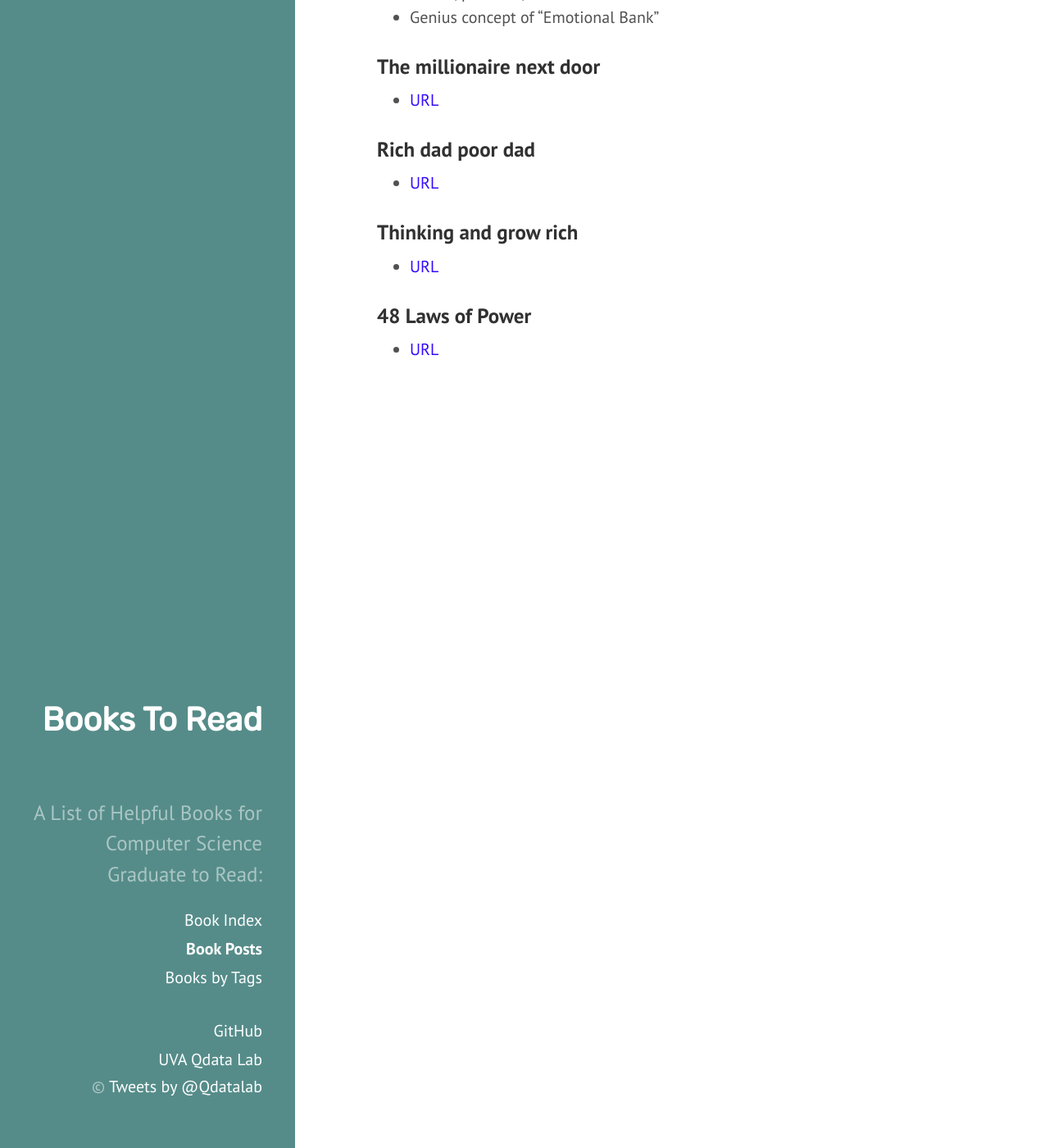
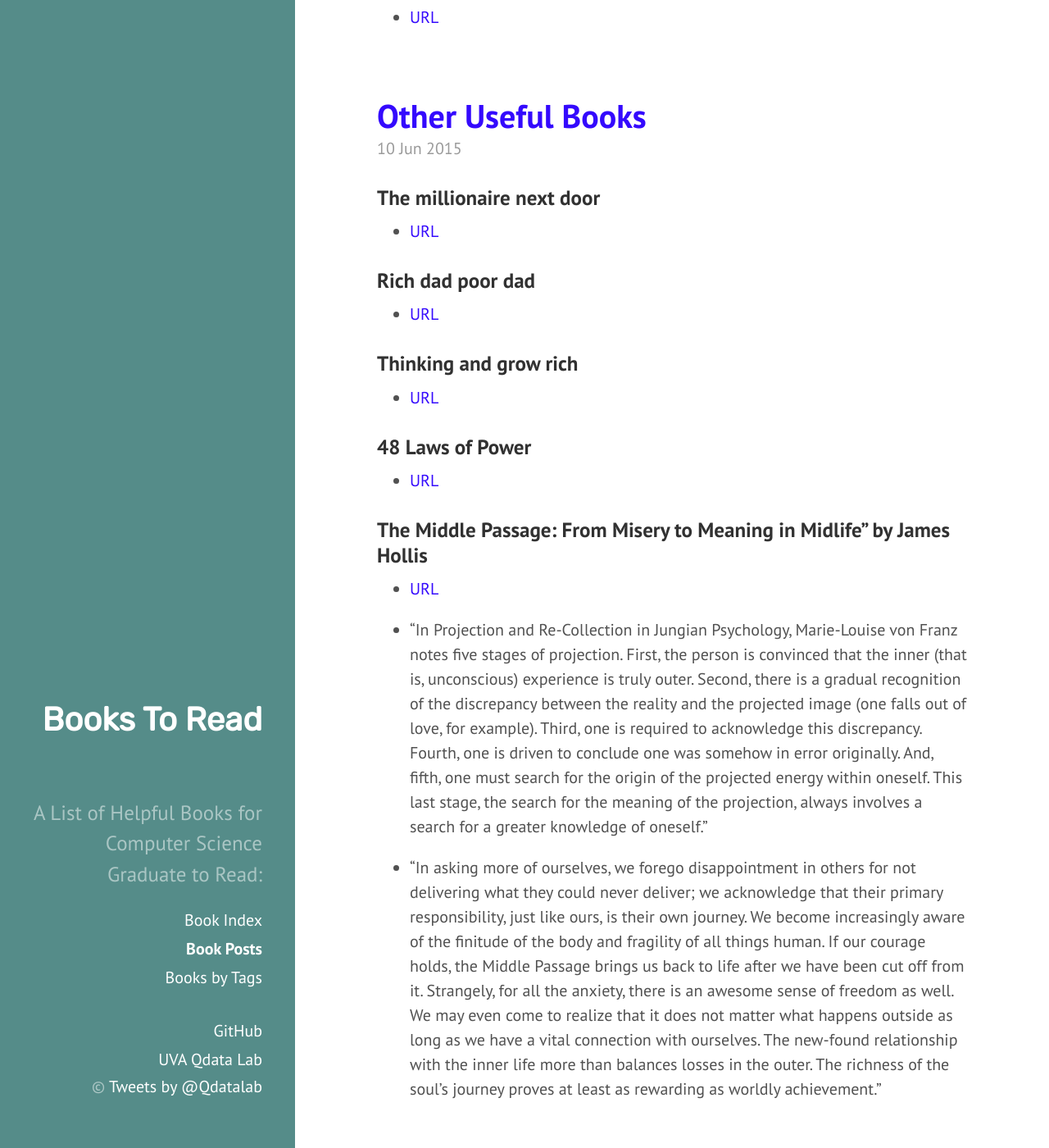
Before and after one commit to qiyanjun/books2read, a Jekyll site: the page built from blog.md, in a window 1280 px wide and 1400 px high, scrolled down 10663 px. Shown: the whole window at 82% size. Built offline with Jekyll 4.4.1, drawn with Linux system fonts in a browser that asks for light colours; some of the changed text lies outside the part shown.

Commit message:
Reorganize a few family books into a new post

```diff
--- a/_posts/2015-06-10-OtherBooks.md
+++ b/_posts/2015-06-10-OtherBooks.md
@@ -5,37 +5,6 @@
 - Useful-Other
 ---
 
-
-### How to Raise an Adult: Break Free of the Overparenting Trap and Prepare Your Kid for Success
-
-- [URL](https://www.amazon.com/How-Raise-Adult-Overparenting-Prepare/dp/1250093635/ref=tmm_pap_swatch_0?_encoding=UTF8&qid=1497746888&sr=1-1)
-- Mentoring has a close connection to raising up children. I like this  book which gave me  many insights about mentoring.
-
-### Wonder:
-
-- [URL](https://smile.amazon.com/dp/B0051ANPZQ/ref=smi_www_rco2_go_smi_g2609328962?_encoding=UTF8&btkr=1&ie=UTF8)
-- A wonderful children book. Touching, moving and encouraging.
-
-### The-Namesake
-- [URL](https://www.amazon.com/Namesake-Novel-Jhumpa-Lahiri/dp/0618485228/ref=tmm_pap_swatch_0?_encoding=UTF8&qid=1497747102&sr=1-1)
-- Touching, powerful, and a must-read for the first-generation immigrant Family
-
-### Battle Hymn of the Tiger Mother
-
-- [URL](https://www.amazon.com/Battle-Hymn-Tiger-Mother-Chua/dp/0143120581)
-- Funny, powerful and an eye opener.
-
-
-### The 5 Love Languages: The Secret to Love that Lasts
-
-- [URL](https://www.amazon.com/dp/B00OICLVBI/ref=dp-kindle-redirect?_encoding=UTF8&btkr=1)
-- By Dr. Gary Chapman, who five love languages: Words of Affirmation, Quality Time, Receiving Gifts, Acts of Service, and Physical Touch.
-
-###  The 7 Habits of Effective Family
-
-- [URL](https://www.amazon.com/dp/B00L73JQ0O/ref=dp-kindle-redirect?_encoding=UTF8&btkr=1)
-- Useful, practical, and Effective
-- Genius concept of "Emotional Bank"
 
 ### The millionaire next door
 
@@ -54,3 +23,13 @@
 ### 48 Laws of Power
 
 - [URL](https://en.wikipedia.org/wiki/The_48_Laws_of_Power)
+
+
+### The Middle Passage: From Misery to Meaning in Midlife” by James Hollis
+
+- [URL](https://www.amazon.com/Passage-Studies-Jungian-Psychology-Analysts/dp/0919123600)
+
+- “In Projection and Re-Collection in Jungian Psychology, Marie-Louise von Franz notes five stages of projection. First, the person is convinced that the inner (that is, unconscious) experience is truly outer. Second, there is a gradual recognition of the discrepancy between the reality and the projected image (one falls out of love, for example). Third, one is required to acknowledge this discrepancy. Fourth, one is driven to conclude one was somehow in error originally. And, fifth, one must search for the origin of the projected energy within oneself. This last stage, the search for the meaning of the projection, always involves a search for a greater knowledge of oneself.”
+
+- "In asking more of ourselves, we forego disappointment in others for not delivering what they could never deliver; we acknowledge that their primary responsibility, just like ours, is their own journey. We become increasingly aware of the finitude of the body and fragility of all things human.
+If our courage holds, the Middle Passage brings us back to life after we have been cut off from it. Strangely, for all the anxiety, there is an awesome sense of freedom as well. We may even come to realize that it does not matter what happens outside as long as we have a vital connection with ourselves. The new-found relationship with the inner life more than balances losses in the outer. The richness of the soul’s journey proves at least as rewarding as worldly achievement.”
--- /dev/null
+++ b/_posts/2017-08-15-familyBooks.md
@@ -0,0 +1,37 @@
+---
+layout: post
+title: Useful Books about Family
+tags:
+- Useful-Other
+---
+
+### How to Raise an Adult: Break Free of the Overparenting Trap and Prepare Your Kid for Success
+
+- [URL](https://www.amazon.com/How-Raise-Adult-Overparenting-Prepare/dp/1250093635/ref=tmm_pap_swatch_0?_encoding=UTF8&qid=1497746888&sr=1-1)
+- Mentoring has a close connection to raising up children. I like this  book which gave me  many insights about mentoring.
+
+### Wonder:
+
+- [URL](https://smile.amazon.com/dp/B0051ANPZQ/ref=smi_www_rco2_go_smi_g2609328962?_encoding=UTF8&btkr=1&ie=UTF8)
+- A wonderful children book. Touching, moving and encouraging.
+
+### The-Namesake
+- [URL](https://www.amazon.com/Namesake-Novel-Jhumpa-Lahiri/dp/0618485228/ref=tmm_pap_swatch_0?_encoding=UTF8&qid=1497747102&sr=1-1)
+- Touching, powerful, and a must-read for the first-generation immigrant Family
+
+### Battle Hymn of the Tiger Mother
+
+- [URL](https://www.amazon.com/Battle-Hymn-Tiger-Mother-Chua/dp/0143120581)
+- Funny, powerful and an eye opener.
+
+
+### The 5 Love Languages: The Secret to Love that Lasts
+
+- [URL](https://www.amazon.com/dp/B00OICLVBI/ref=dp-kindle-redirect?_encoding=UTF8&btkr=1)
+- By Dr. Gary Chapman, who five love languages: Words of Affirmation, Quality Time, Receiving Gifts, Acts of Service, and Physical Touch.
+
+###  The 7 Habits of Effective Family
+
+- [URL](https://www.amazon.com/dp/B00L73JQ0O/ref=dp-kindle-redirect?_encoding=UTF8&btkr=1)
+- Useful, practical, and Effective
+- Genius concept of "Emotional Bank"
```
